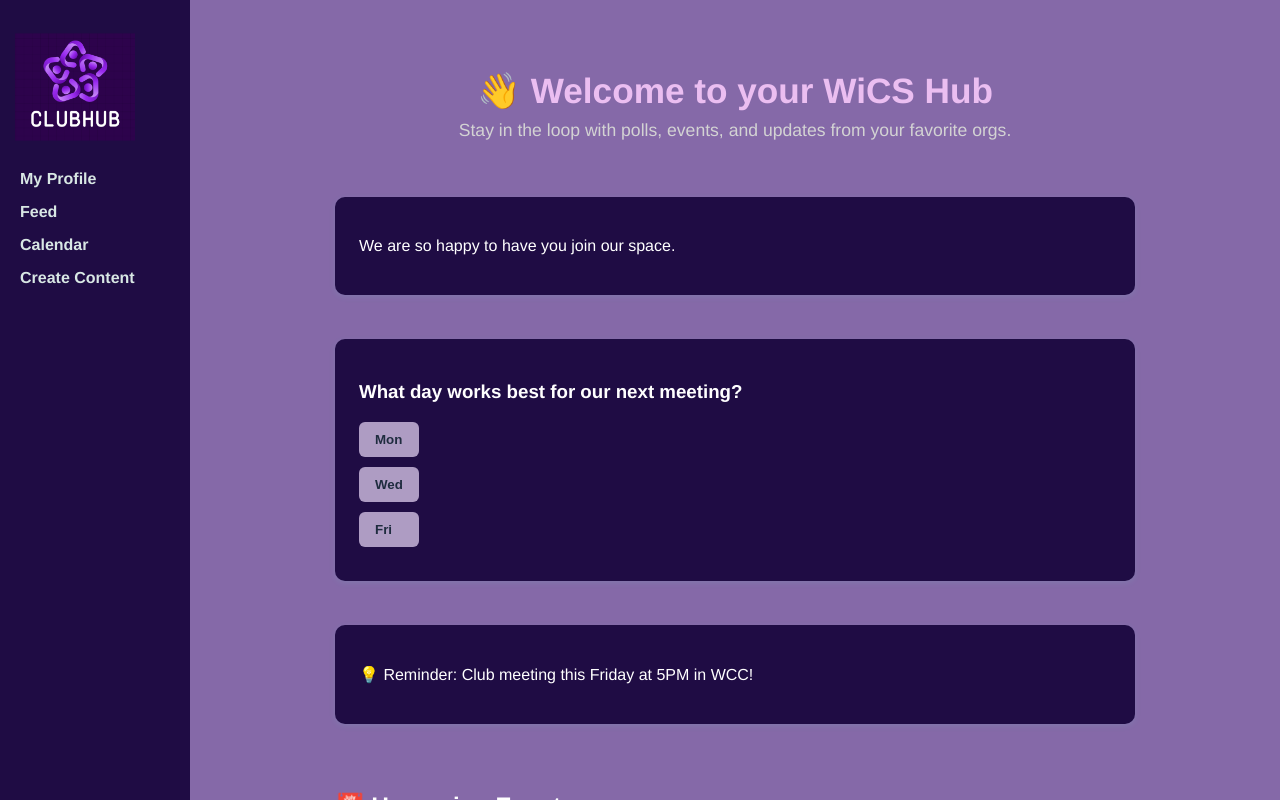
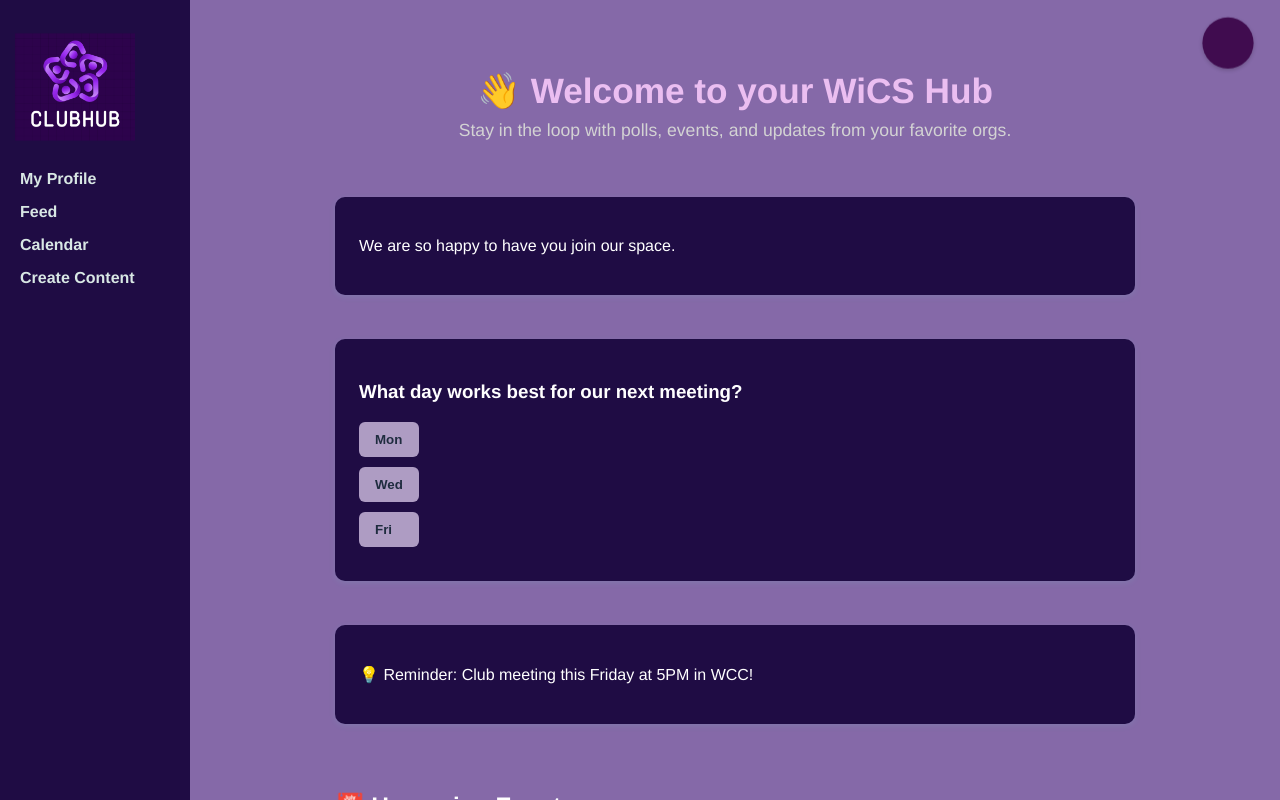
Before and after one commit to bree20005/ClubHub, a React (Create React App) app: page / in a window 1280 px wide. Built offline with nearby package versions, Linux system fonts and the light colour scheme.

Commit message:
profile change

```diff
--- a/package.json
+++ b/package.json
@@ -7,6 +7,7 @@
     "@testing-library/jest-dom": "^6.6.3",
     "@testing-library/react": "^16.3.0",
     "@testing-library/user-event": "^13.5.0",
+    "font-awesome": "^4.7.0",
     "react": "^19.1.0",
     "react-dom": "^19.1.0",
     "react-router-dom": "^7.5.3",
--- a/src/App.js
+++ b/src/App.js
@@ -14,6 +14,7 @@ import CreateContentPage from './components/CreateContent';
 import Login from './components/Login';
 import './index.css';
 import logo from './assets/logo.png';
+
 
 const Logo = ({ logo }) => {
   const navigate = useNavigate();
@@ -43,6 +44,12 @@ function Layout() {
         </nav>
       )}
 
+      <div className="profile-btn-container">
+        <Link to="/profile" className="profile-btn">
+          <i className="fas fa-user"></i> {/* FontAwesome Person Icon */}
+        </Link>
+      </div>
+
       <main className="main-content">
         <Routes>
           <Route path="/login" element={<Login />} />
--- a/src/index.css
+++ b/src/index.css
@@ -342,3 +342,37 @@ h1, h2, h3 {
 .logo:hover {
   cursor: pointer;
 }
+
+
+.profile-btn-container {
+  position: fixed;
+  top: 20px;
+  right: 20px;
+  z-index: 1000;
+  transform: scale(0.8);
+}
+
+.profile-btn {
+  background-color: #400c4f;
+  color: white;
+  padding: 12px;
+  border-radius: 50%;
+  display: flex;
+  justify-content: center;
+  align-items: center;
+  margin-top: -10px;
+  width: 40px;
+  height: 40px;
+  text-decoration: none;
+  font-size: 20px;
+  box-shadow: 0 2px 5px rgba(0, 0, 0, 0.2);
+  transition: background-color 0.3s;
+}
+
+.profile-btn:hover {
+  background-color: #330a33;
+}
+
+.profile-btn i {
+  margin: 0;
+}
```
Also changed, not shown: 1 other file (tests, documents, lock files or other folders).
